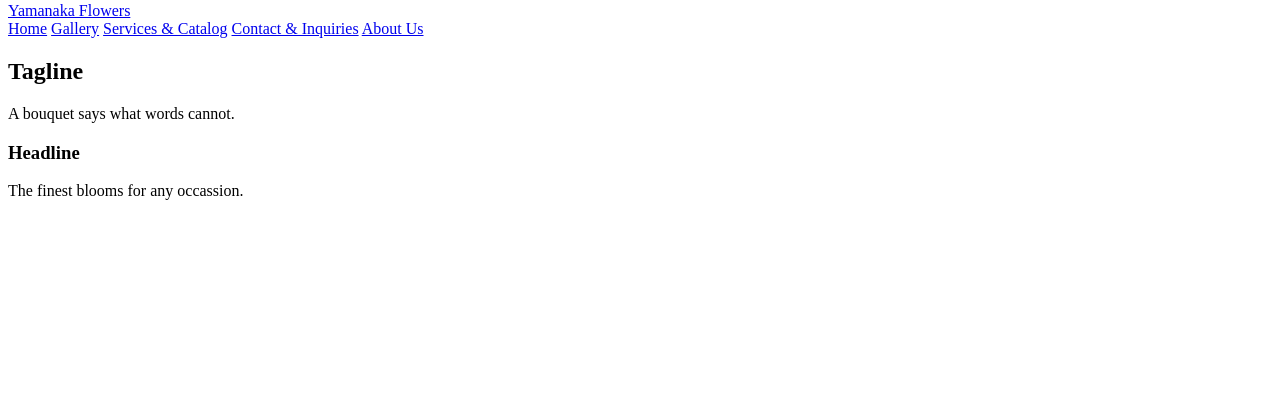
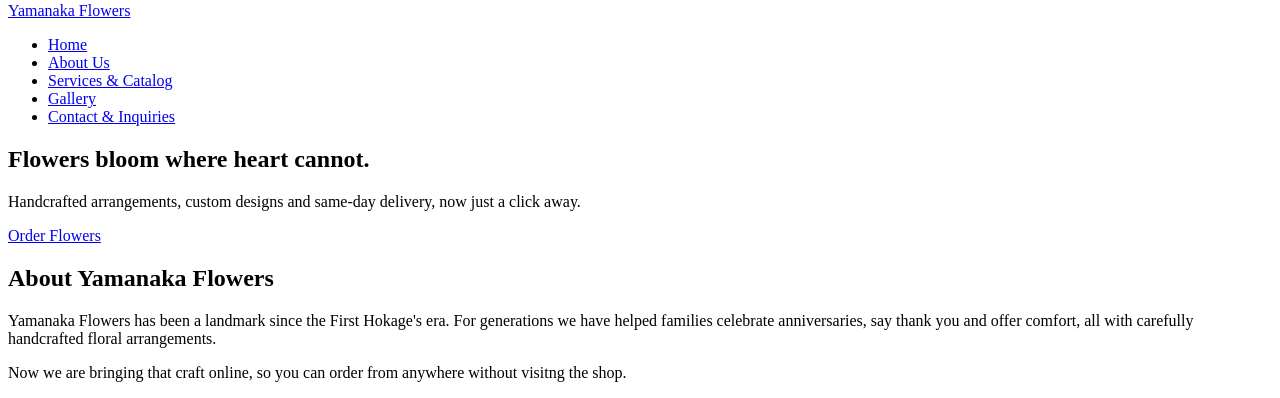
Before and after one commit to jCruan-dev/cruan-website, a plain HTML site: page index.html in a window 1280 px wide. Shown: the part 2010-2408 px from the top of the page. Before the commit the page ends 2226 px from the top, so only its background shows below. Drawn offline with Linux system fonts and the light colour scheme.

Commit message:
Add header and navigaton

```diff
--- a/index.html
+++ b/index.html
@@ -20,24 +20,39 @@
             <img src="images/logo.png" alt="Yamanaka Flowers logo" class="logo">
             <span class="brand-name">Yamanaka Flowers</span>
         </a>
+
+        <!-- Navigation -->
+         <nav class="main-nav">
+            <ul>
+                <li><a href="index.html" class="active">Home</a></li>
+                <li><a href="#">About Us</a></li>
+                <li><a href="#">Services &amp; Catalog</a></li>
+                <li><a href="#">Gallery</a></li>
+                <li><a href="#">Contact &amp; Inquiries</a></li>
+            </ul>
+         </nav>
     </header>
-    <nav>
-        <a href="#">Home</a>
-        <a href="#">Gallery</a>
-        <a href="#">Services &amp; Catalog</a>
-        <a href="#">Contact &amp; Inquiries</a>
-        <a href="#">About Us</a>
-    </nav>
 
     <main>
-        <section id="hero">
-            <h2>Tagline</h2>
-            <p>A bouquet says what words cannot.</p>
 
-            <div class="card">
-                <h3>Headline</h3>
-                <p>The finest blooms for any occassion.</p>
-            </div>
+        <!-- Hero Section -->
+        <section class="hero" id="hero">
+            <h1>Flowers bloom where heart cannot.</h1>
+            <p class="tagline">Handcrafted arrangements, custom designs and same-day delivery, now just a click away.</p>
+            <a class="cta-button" href="#">Order Flowers</a>
+        </section>
+
+        <section class="about" id="about">
+            <h2>About Yamanaka Flowers</h2>
+            <p>
+                Yamanaka Flowers has been a landmark since the First Hokage's era.
+                For generations we have helped families celebrate anniversaries, say thank you and
+                offer comfort, all with carefully handcrafted floral arrangements.
+            </p>
+            <p>
+                Now we are bringing that craft online, so you can order from anywhere without
+                visitng the shop.
+            </p>
         </section>
 
         <section id="about">
```
